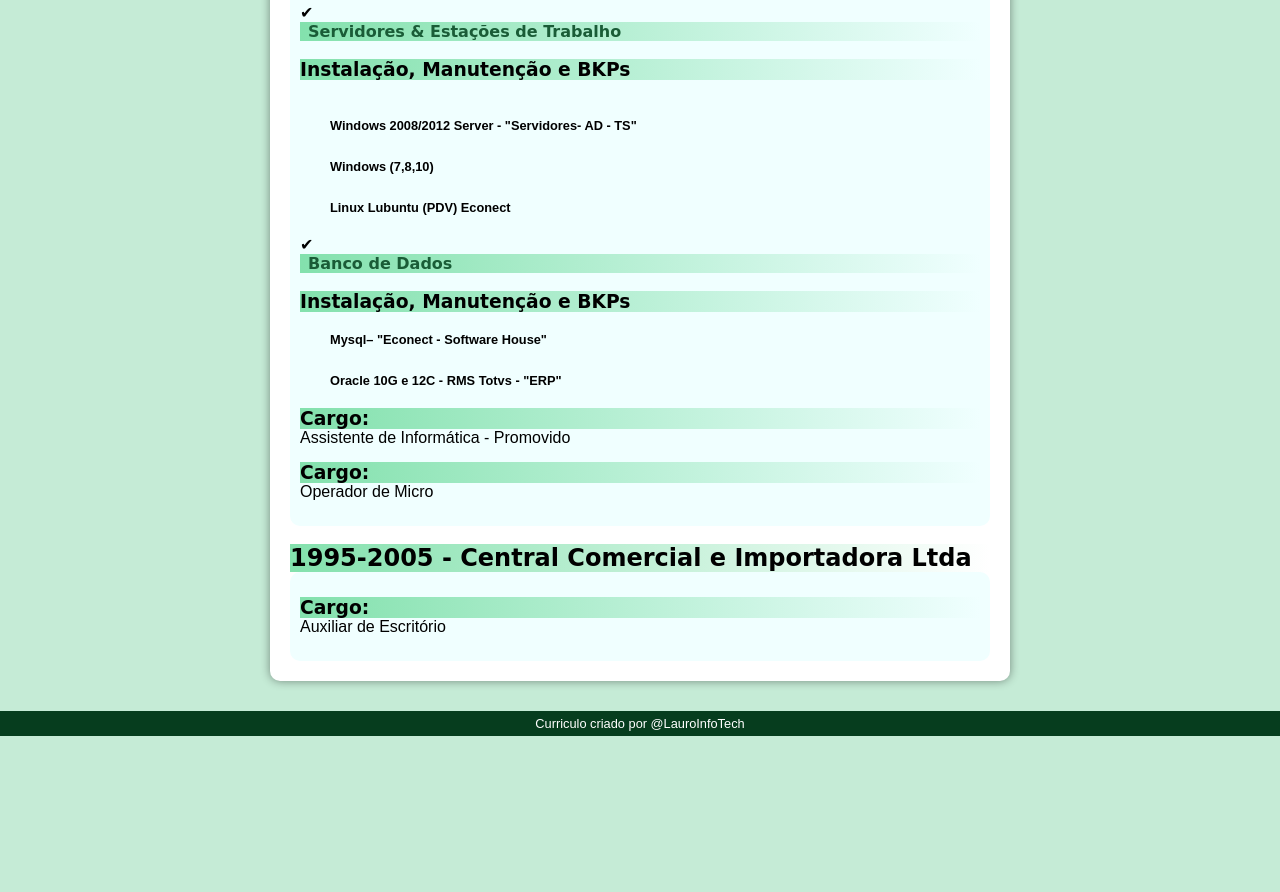
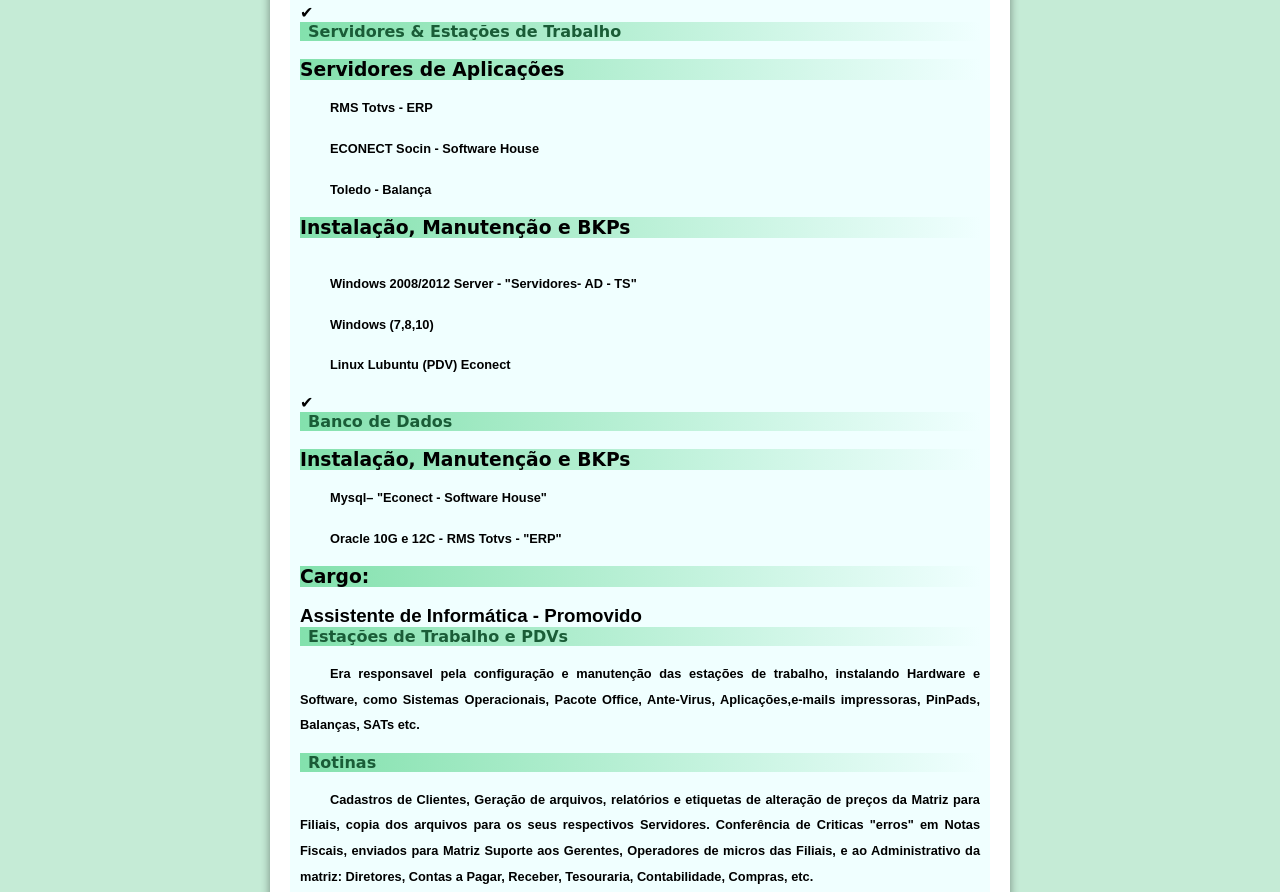
Before and after one commit to laurotech/curriculo, a plain HTML site: page profissional.html in a window 1280 px wide. Shown: the part 885-1777 px from the top of the page. Before the commit the page ends 1621 px from the top, so only its background shows below. Drawn offline with Linux system fonts and the light colour scheme.

Commit message:
Update profissional.html

```diff
--- a/profissional.html
+++ b/profissional.html
@@ -16,7 +16,7 @@
         <nav>
 
             <a href="academico.html">Academico</a>
-            <a href="contato.html">Contato</a>
+             <a href="contato.html">Contato</a>
 
         </nav>
     </header>
@@ -53,7 +53,7 @@
                             Hardware e Software
                         </p>
 
-
+                                                </p>
                     </li>
                     <li>
                         <h2>
@@ -82,6 +82,15 @@
                             Servidores & Estações de Trabalho
                         </h2>
                         <br>
+                        <h1>
+                            Servidores de Aplicações
+                         </h1>
+                         <p>
+                             RMS Totvs - ERP
+                             <p>
+                                 ECONECT Socin - Software House
+                                 <p>
+                                     Toledo - Balança
                         <h1>
                             Instalação, Manutenção e BKPs </h1>
                         <br>
@@ -115,11 +124,39 @@
 
 
 
-            <p><h1>
-                Cargo:</h1> Assistente de Informática  - Promovido
+                   <p><h1>Cargo:</h1>
+                    <br><h3>Assistente de Informática  - Promovido</h3>
+
+
+                            <h2>
+                                Estações de Trabalho e PDVs
+                            </h2>
+                            <p>
+                                Era responsavel pela configuração e manutenção das
+                                estações de trabalho, instalando Hardware e Software,
+                                como Sistemas Operacionais, Pacote Office, Ante-Virus, Aplicações,e-mails
+                                impressoras, PinPads, Balanças, SATs etc.
+                            </p>
+
+                                <h2>
+                                Rotinas
+                            </h2>
+                            <p>
+                                Cadastros de Clientes, Geração de arquivos, relatórios e etiquetas
+                                de alteração de preços da Matriz para Filiais, copia dos arquivos para os seus respectivos
+                                Servidores.
+                                Conferência de Criticas "erros" em Notas Fiscais, enviados para Matriz
+                                Suporte aos Gerentes, Operadores de micros das Filiais, e ao Administrativo da
+                                matriz: Diretores, Contas a Pagar, Receber, Tesouraria, Contabilidade, Compras, etc.
+                            </p
+
             </p>
             <p><h1>
                 Cargo:</h1> Operador de Micro
+                Responsavél pelas entradas das Notas Fiscais conforme o Pedido, Conferência  de Romaneio com o Pedido via Sistema.
+                alteração de preços via sistema Frente de Caixa solicitadas pelo superiores.
+                consultas de cartões via sistema Sitef
+
             </p>
 
             </p>
```
